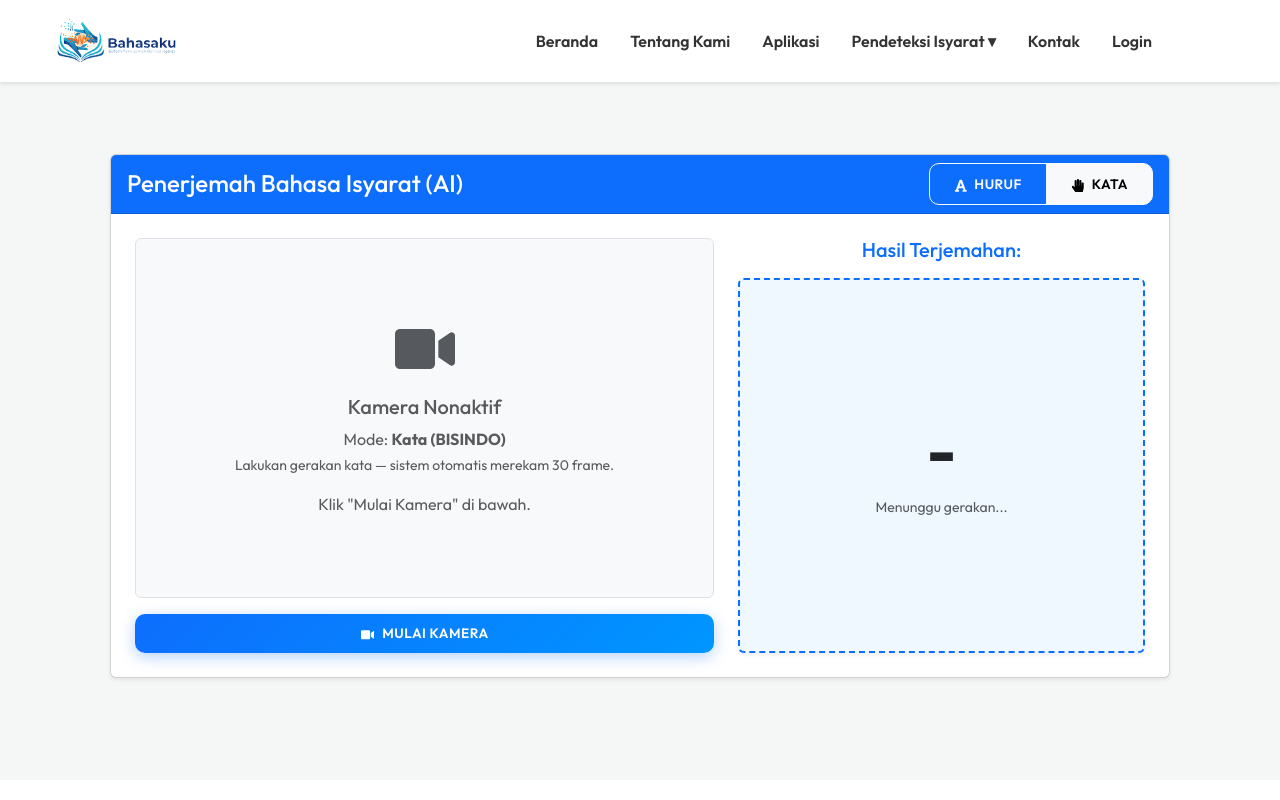
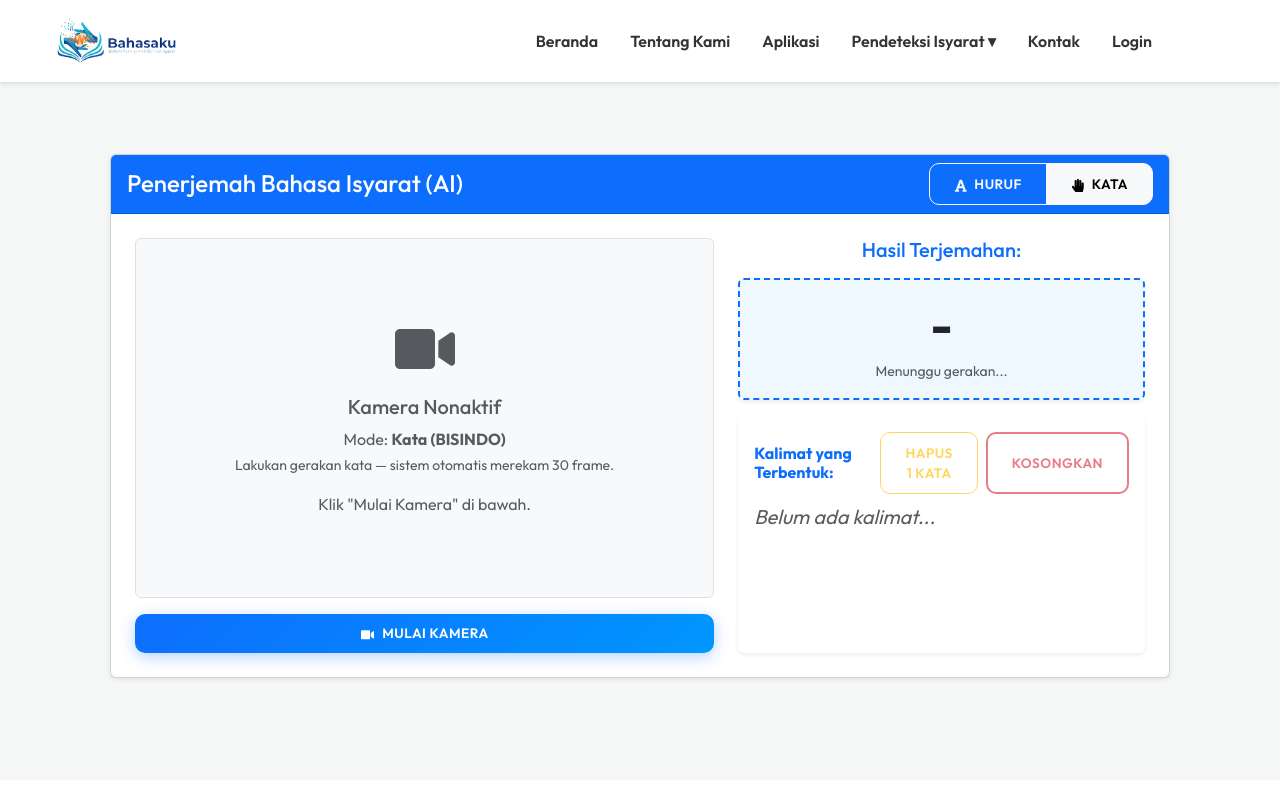
Before and after one commit to SyaefulEffendi/Bahasaku-v2.0, a React (Create React App) app: page /video-to-text in a window 1280 px wide. Both pictures are taken after a click on the button "KATA". Shown: the top 800 px of the page. Built offline with nearby package versions, Linux system fonts and the light colour scheme; no server answers.

Commit message:
membuat kalimat yang ditangkap dari kata yang terdeteksi

```diff
--- a/src/pages/video-to-text.jsx
+++ b/src/pages/video-to-text.jsx
@@ -25,6 +25,7 @@ function VideoToText() {
     const [isCamReady, setIsCamReady]     = useState(false);
     const [mode, setMode]                 = useState('huruf');
     const [translation, setTranslation]   = useState('');
+    const [kalimat, setKalimat]           = useState([]);
     const [confidence, setConfidence]     = useState(0);
     const [dbResult, setDbResult]         = useState(null);
     const [isProcessing, setIsProcessing] = useState(false);
@@ -257,6 +258,14 @@ function VideoToText() {
 
             if (data.text) {
                 setTranslation(data.text);
+                if (data.text !== '?') {
+                    setKalimat(prev => {
+                        if (prev.length === 0 || prev[prev.length - 1].toLowerCase() !== data.text.toLowerCase()) {
+                            return [...prev, data.text];
+                        }
+                        return prev;
+                    });
+                }
                 setConfidence(Math.round((data.confidence || 0) * 100));
                 setDbResult(data.found_in_db && data.db_detail ? data.db_detail : null);
             }
@@ -301,6 +310,7 @@ function VideoToText() {
     const startCamera = () => {
         setCamError('');
         setTranslation('');
+        setKalimat([]);
         setDbResult(null);
         setConfidence(0);
         setBufferCount(0);
@@ -325,6 +335,7 @@ function VideoToText() {
         setIsCamReady(false);
         isCamReadyRef.current = false;
         setTranslation('');
+        setKalimat([]);
         setDbResult(null);
         setConfidence(0);
         setBufferCount(0);
@@ -350,6 +361,7 @@ function VideoToText() {
 
         // Reset state
         setTranslation('');
+        setKalimat([]);
         setDbResult(null);
         setConfidence(0);
         setBufferCount(0);
@@ -379,6 +391,7 @@ function VideoToText() {
     // ── Reset ────────────────────────────────────────────────────────────────
     const resetAll = () => {
         setTranslation('');
+        setKalimat([]);
         setDbResult(null);
         setConfidence(0);
         setBufferCount(0);
@@ -591,30 +604,30 @@ function VideoToText() {
                                         <h5 className="text-center text-primary mb-3">Hasil Terjemahan:</h5>
 
                                         <Card
-                                            className="text-center p-4 shadow-sm flex-grow-1 d-flex align-items-center justify-content-center"
+                                            className="text-center p-3 shadow-sm mb-3 d-flex align-items-center justify-content-center"
                                             style={{
                                                 border: '2px dashed #0d6efd',
                                                 backgroundColor: '#f0f8ff',
-                                                minHeight: '180px',
+                                                minHeight: '120px',
                                                 overflow: 'hidden',
                                             }}
                                         >
                                             <div style={{ width: '100%', overflow: 'hidden' }}>
-                                                <h1
+                                                <h2
                                                     className={`fw-bold mb-0 ${translation === '?' ? 'text-muted' : 'text-dark'}`}
                                                     style={{
-                                                        fontSize: 'clamp(1.5rem, 5vw, 4rem)',
+                                                        fontSize: 'clamp(1.5rem, 4vw, 3rem)',
                                                         wordBreak: 'break-word',
                                                         overflowWrap: 'break-word',
                                                     }}
                                                 >
                                                     {translation || '-'}
-                                                </h1>
+                                                </h2>
                                                 <p className="text-muted mt-2 mb-0 small">
                                                     {translation
                                                         ? translation === '?'
                                                             ? 'Confidence rendah, coba ulangi gerakan'
-                                                            : `${mode === 'huruf' ? 'Huruf' : 'Kata'} terdeteksi`
+                                                            : `${mode === 'huruf' ? 'Huruf' : 'Kata'} terakhir terdeteksi`
                                                         : isProcessing && mode === 'kata'
                                                             ? 'Memproses prediksi kata...'
                                                             : mode === 'kata' && isCameraOpen && isCapturing
@@ -623,6 +636,26 @@ function VideoToText() {
                                                 </p>
                                             </div>
                                         </Card>
+
+                                        {/* Tampilan Kalimat - HANYA UNTUK MODE KATA */}
+                                        {mode === 'kata' && (
+                                            <Card className="p-3 shadow-sm flex-grow-1 border-0" style={{ borderLeft: '4px solid #0d6efd', backgroundColor: '#fff' }}>
+                                                <div className="d-flex justify-content-between align-items-center mb-2">
+                                                    <h6 className="mb-0 fw-bold text-primary">Kalimat yang Terbentuk:</h6>
+                                                    <div className="d-flex gap-2">
+                                                        <Button variant="outline-warning" size="sm" onClick={() => setKalimat(prev => prev.slice(0, -1))} disabled={kalimat.length === 0} title="Hapus kata terakhir">
+                                                            Hapus 1 Kata
+                                                        </Button>
+                                                        <Button variant="outline-danger" size="sm" onClick={() => setKalimat([])} disabled={kalimat.length === 0} title="Hapus semua kalimat">
+                                                            Kosongkan
+                                                        </Button>
+                                                    </div>
+                                                </div>
+                                                <p className="fs-5 mb-0 text-dark" style={{ minHeight: '60px', wordBreak: 'break-word' }}>
+                                                    {kalimat.length > 0 ? kalimat.join(' ') : <span className="text-muted fst-italic">Belum ada kalimat...</span>}
+                                                </p>
+                                            </Card>
+                                        )}
 
                                         {/* Confidence bar */}
                                         {translation && translation !== '?' && confidence > 0 && (
```
